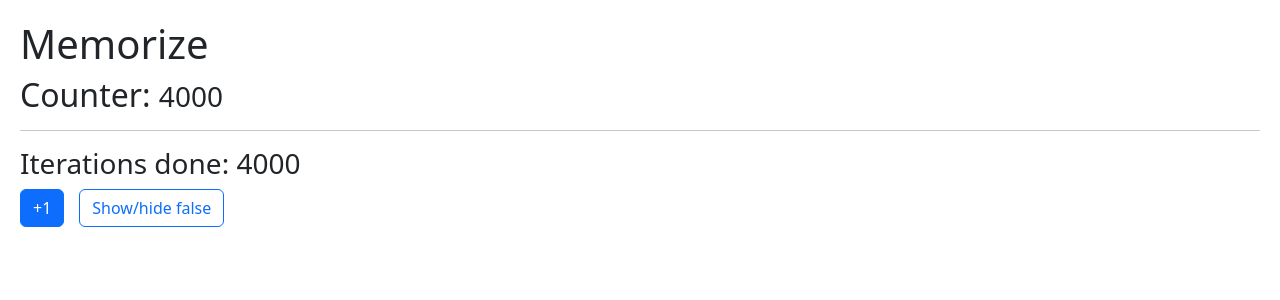
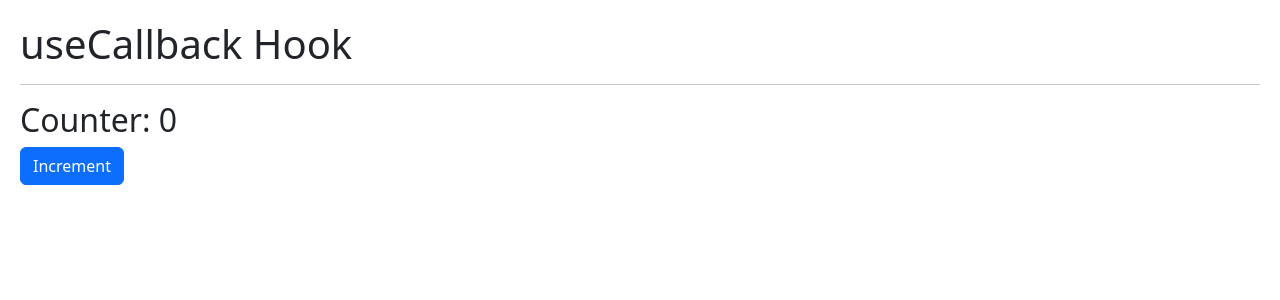
Before and after one commit to machelinos/react-udemy-ce-04-hooks-app, a React (Vite) app: page / in a window 1280 px wide. Shown: the top 300 px of the page. Built offline with nearby package versions, Linux system fonts and the light colour scheme.

Commit message:
07 -useCallback hook

```diff
--- /dev/null
+++ b/src/07-memos/CallbackHook.jsx
@@ -0,0 +1,20 @@
+import { useCallback, useState } from 'react'
+import { ShowAddBtn } from './ShowAddBtn'
+
+export const CallbackHook = () => {
+  const [count, setCount] = useState(0)
+
+  const handleAddCallback = useCallback(() => {
+    setCount((value) => value + 1)
+  }, [])
+  return (
+    <>
+      <h1>useCallback Hook</h1>
+      <hr />
+
+      <h2>Counter: {count}</h2>
+
+      <ShowAddBtn handleAdd={handleAddCallback} />
+    </>
+  )
+}
--- /dev/null
+++ b/src/07-memos/ShowAddBtn.jsx
@@ -0,0 +1,17 @@
+import PropTypes from 'prop-types'
+import { memo } from 'react'
+
+export const ShowAddBtn = memo(({ handleAdd }) => {
+  console.log('rendered component with memoized function prop :(')
+  return (
+    <button className="btn btn-primary" onClick={handleAdd}>
+      Increment
+    </button>
+  )
+})
+
+ShowAddBtn.propTypes = {
+  handleAdd: PropTypes.func.isRequired,
+}
+
+ShowAddBtn.displayName = 'ShowAddBtn'
--- a/src/main.jsx
+++ b/src/main.jsx
@@ -1,9 +1,9 @@
 import ReactDOM from 'react-dom/client'
-import { MemoHook } from './07-memos/MemoHook'
+import { CallbackHook } from './07-memos/CallbackHook'
 import './index.css'
 
 ReactDOM.createRoot(document.getElementById('root')).render(
   //<React.StrictMode>
-  <MemoHook />,
+  <CallbackHook />,
   //</React.StrictMode>,
 )
```
